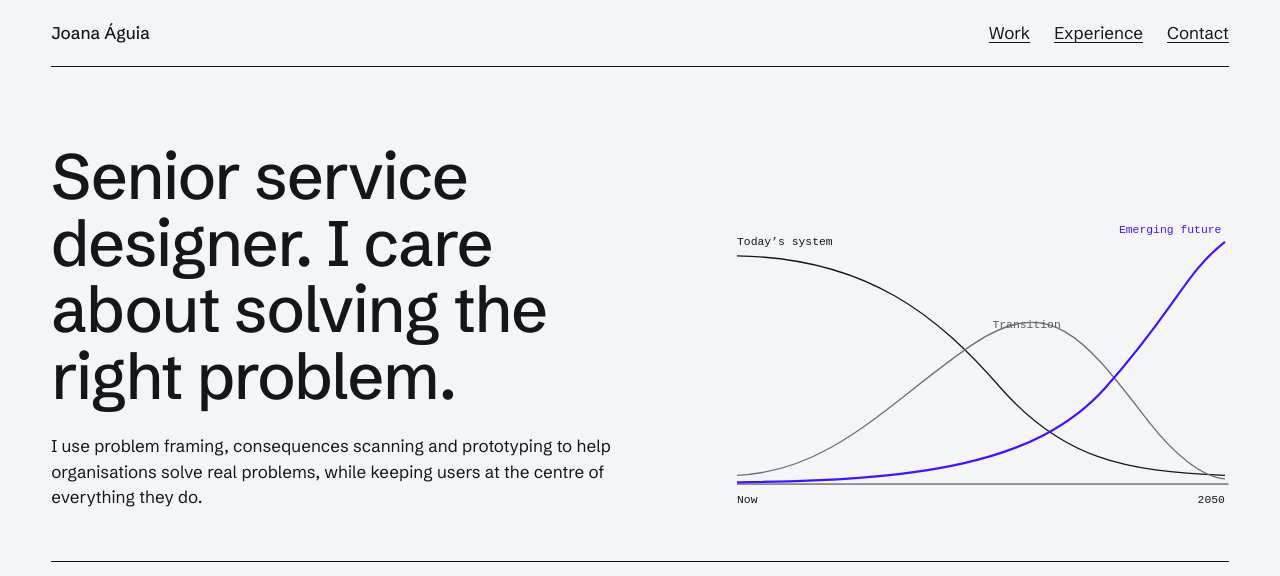
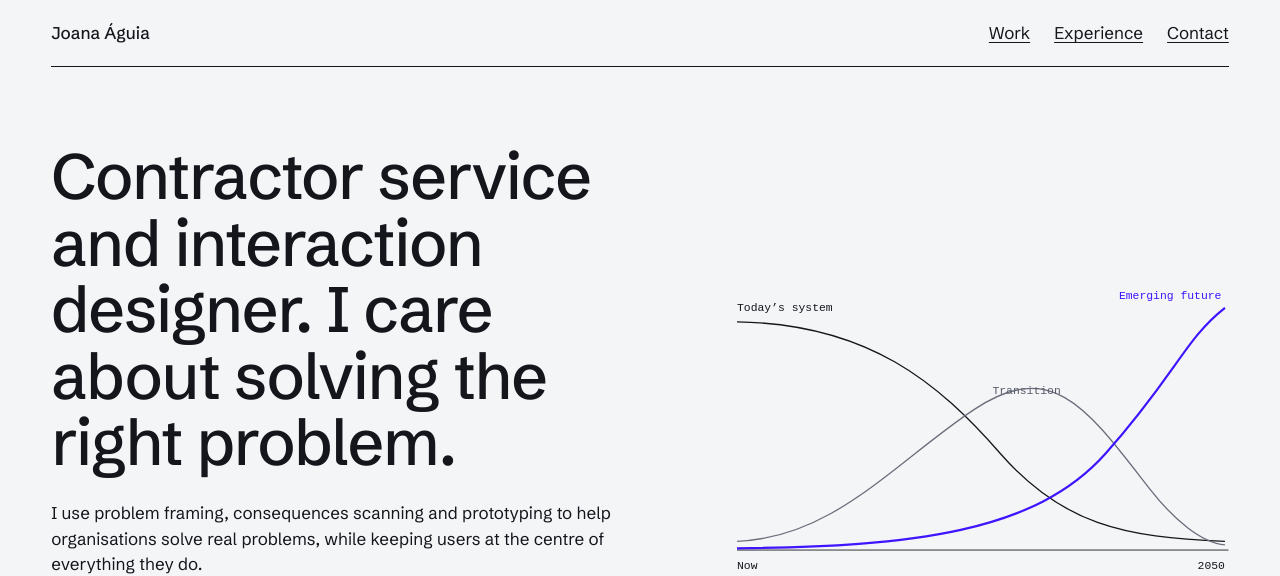
Before and after one commit to joanagaguia/joanaaguia.co.uk, a plain HTML site: page index.html in a window 1280 px wide. Shown: the top 576 px of the page. Drawn offline with Linux system fonts and the light colour scheme; a web font is replaced by a local one.

Commit message:
Change homepage title to contractor service and interaction designer
Co-Authored-By: Claude Opus 5.5 <noreply@anthropic.com>
Claude-Session: https://claude.ai/code/session_017x6fYpSyyUSWfvR3C1JjVA

```diff
--- a/index.html
+++ b/index.html
@@ -4,8 +4,8 @@
 <meta charset="utf-8">
 <meta name="viewport" content="width=device-width, initial-scale=1">
 <title>Joana Águia</title>
-<meta name="description" content="Joana Águia is a senior service designer working on complex public services, emerging technology and futures.">
-<meta property="og:title" content="Joana Águia, senior service designer">
+<meta name="description" content="Joana Águia is a contractor service and interaction designer working on complex public services, emerging technology and futures.">
+<meta property="og:title" content="Joana Águia, contractor service and interaction designer">
 <meta property="og:description" content="Complex public services, emerging technology and futures.">
 <meta property="og:url" content="https://joanaaguia.co.uk/">
 <meta property="og:type" content="website">
@@ -135,7 +135,7 @@ footer a { overflow-wrap: anywhere; }
 
   <header class="hero">
     <div class="hero-text">
-      <h1>Senior service designer. I care about solving the right problem.</h1>
+      <h1>Contractor service and interaction designer. I care about solving the right problem.</h1>
       <p>I use problem framing, consequences scanning and prototyping to help organisations solve real problems, while keeping users at the centre of everything they do.</p>
     </div>
     <figure class="horizons">
```
